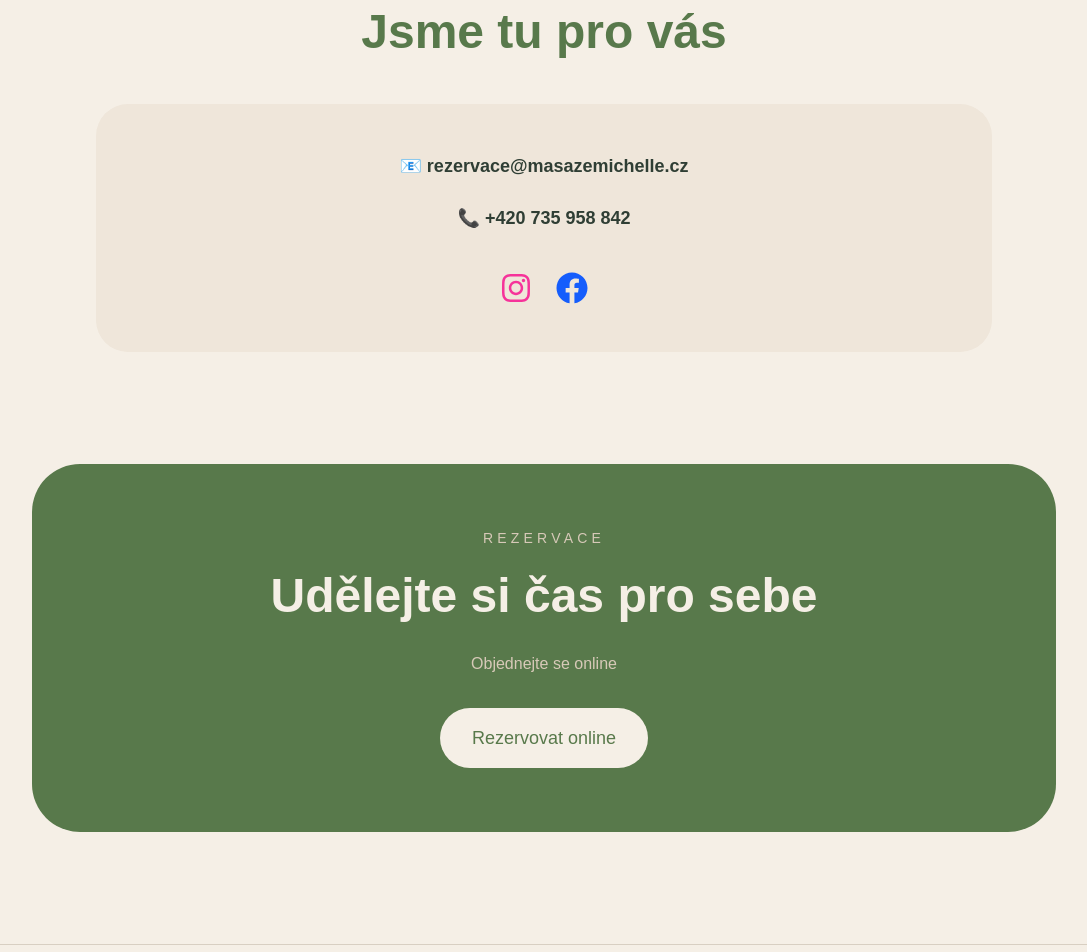
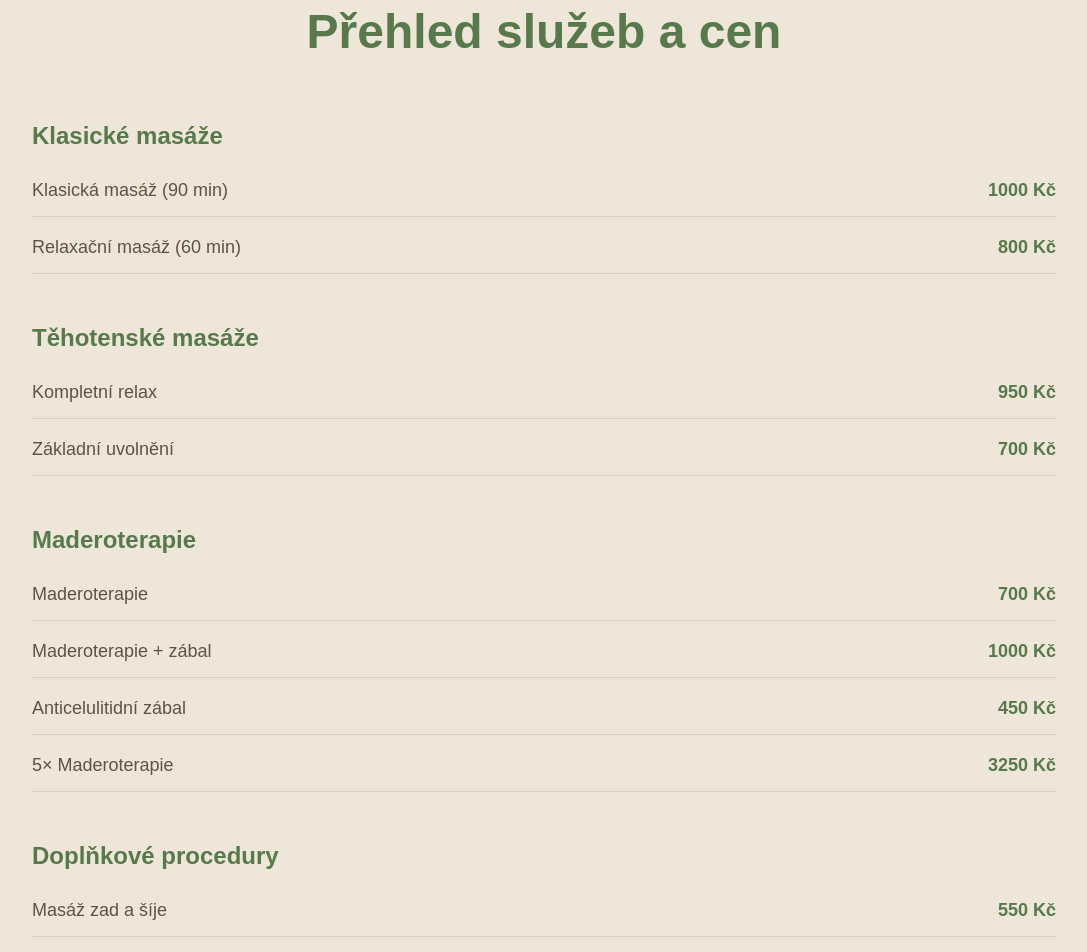
Before and after one commit to michaltacek-hub/mmr-system, a Next.js app: page / in a window 1280 px wide. Shown: the part 2980-3932 px from the top of the page, without its empty margins (96-1183 px from the left). Built offline with nearby package versions, Linux system fonts and the light colour scheme.

Commit message:
Add pricing section

```diff
--- /dev/null
+++ b/app/components/pricing.tsx
@@ -0,0 +1,92 @@
+export default function Pricing() {
+  return (
+    <section id="cenik" className="py-28 px-6 bg-[#efe6da]">
+      <div className="max-w-5xl mx-auto">
+
+        <div className="text-center mb-16">
+          <p className="uppercase tracking-[0.3em] text-sm text-[#7b6a58] mb-4">
+            Ceník
+          </p>
+
+          <h2 className="text-5xl font-semibold text-[#58794B]">
+            Přehled služeb a cen
+          </h2>
+        </div>
+
+        <div className="space-y-12">
+
+          {/* Klasické masáže */}
+          <div>
+            <h3 className="text-2xl font-semibold text-[#58794B] mb-6">
+              Klasické masáže
+            </h3>
+
+            <div className="space-y-4">
+              <PriceRow service="Klasická masáž (90 min)" price="1000 Kč" />
+              <PriceRow service="Relaxační masáž (60 min)" price="800 Kč" />
+            </div>
+          </div>
+
+          {/* Těhotenské masáže */}
+          <div>
+            <h3 className="text-2xl font-semibold text-[#58794B] mb-6">
+              Těhotenské masáže
+            </h3>
+
+            <div className="space-y-4">
+              <PriceRow service="Kompletní relax" price="950 Kč" />
+              <PriceRow service="Základní uvolnění" price="700 Kč" />
+            </div>
+          </div>
+
+          {/* Maderoterapie */}
+          <div>
+            <h3 className="text-2xl font-semibold text-[#58794B] mb-6">
+              Maderoterapie
+            </h3>
+
+            <div className="space-y-4">
+              <PriceRow service="Maderoterapie" price="700 Kč" />
+              <PriceRow service="Maderoterapie + zábal" price="1000 Kč" />
+              <PriceRow service="Anticelulitidní zábal" price="450 Kč" />
+              <PriceRow service="5× Maderoterapie" price="3250 Kč" />
+            </div>
+          </div>
+
+          {/* Doplňkové procedury */}
+          <div>
+            <h3 className="text-2xl font-semibold text-[#58794B] mb-6">
+              Doplňkové procedury
+            </h3>
+
+            <div className="space-y-4">
+              <PriceRow service="Masáž zad a šíje" price="550 Kč" />
+              <PriceRow service="Baňky k masáži" price="300 Kč" />
+            </div>
+          </div>
+
+        </div>
+
+      </div>
+    </section>
+  );
+}
+
+type PriceRowProps = {
+  service: string;
+  price: string;
+};
+
+function PriceRow({ service, price }: PriceRowProps) {
+  return (
+    <div className="flex justify-between items-center border-b border-[#d8cec2] pb-3">
+      <span className="text-lg text-[#5f5246]">
+        {service}
+      </span>
+
+      <span className="font-semibold text-[#58794B] text-lg">
+        {price}
+      </span>
+    </div>
+  );
+}
--- a/app/page.tsx
+++ b/app/page.tsx
@@ -2,6 +2,7 @@ import Navbar from "./components/navbar";
 import Hero from "./components/hero";
 import About from "./components/about";
 import Services from "./components/services";
+import Pricing from "./components/pricing";
 import ContactSection from "./components/contact";
 import CTA from "./components/cta";
 import Footer from "./components/footer";
@@ -12,6 +13,7 @@ export default function Home() {
 <Hero />
 <About />
 <Services />
+<Pricing />
 <ContactSection />
 <CTA />
 <Footer />
--- a/app/reservation/page.tsx
+++ b/app/reservation/page.tsx
@@ -267,7 +267,7 @@ if (data) {
     <option value="60">60 minut</option>
   )}
 
-  {formData.service === "Základní uvolnění" && (
+  {formData.service === "Těhotenská masáž - základní uvolnění" && (
     <option value="45">45 minut</option>
   )}
 
```
